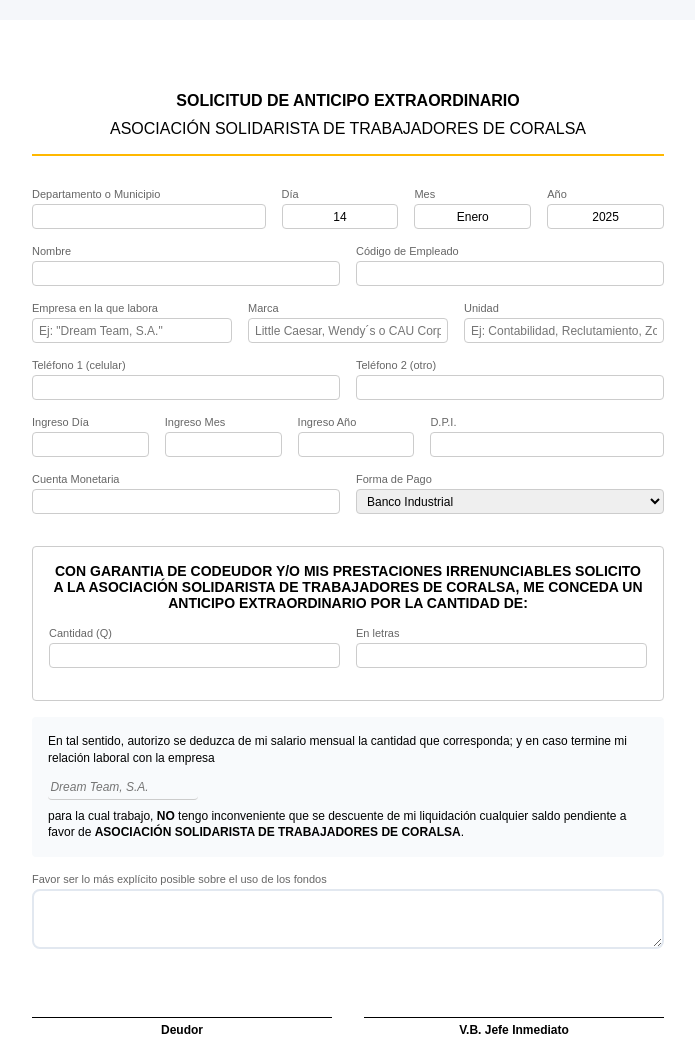
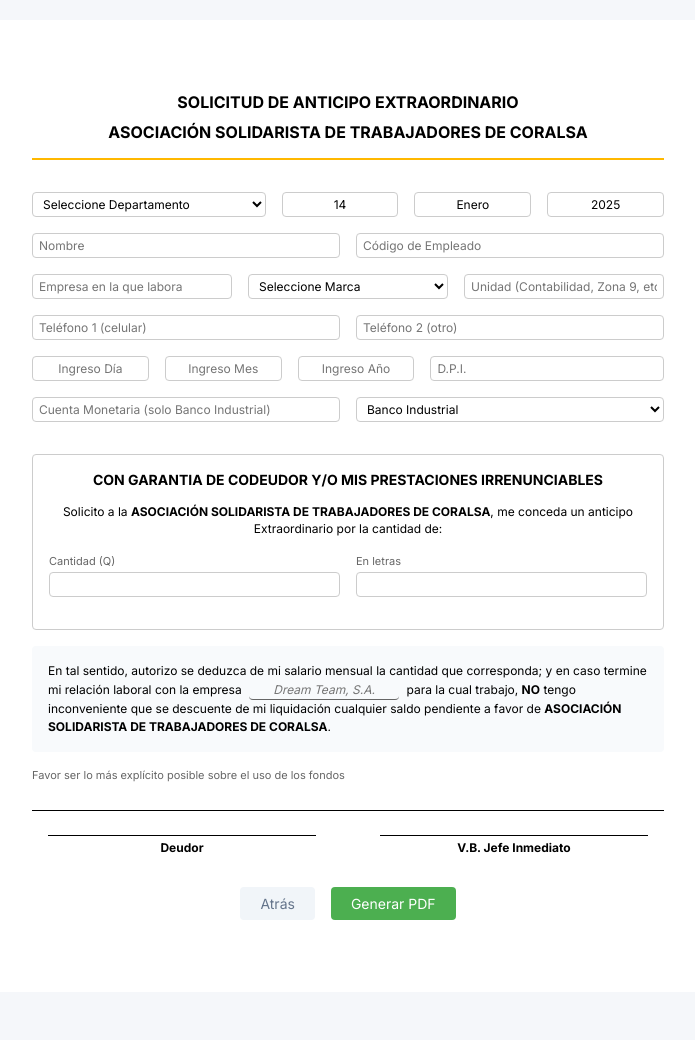
Before and after one commit to Assocoralsa/assocoralsa-, a plain HTML site: page formulario.html in a window 1280 px wide. Shown: the top 1040 px of the page, without its empty margins (292-987 px from the left). After the commit the page ends 1012 px from the top, so only its background shows below. Drawn offline with nearby package versions, Linux system fonts and the light colour scheme.

Commit message:
Update formulario.html
modificaciono

```diff
--- a/formulario.html
+++ b/formulario.html
@@ -4,6 +4,7 @@
    <meta charset="UTF-8">
    <meta name="viewport" content="width=device-width, initial-scale=1.0">
    <title>Formulario ASSOCORALSA</title>
+   <link href="https://fonts.googleapis.com/css2?family=Inter:wght@400;500;600;700&display=swap" rel="stylesheet">
    <script src="https://unpkg.com/vue@3/dist/vue.global.js"></script>
    <script src="https://cdnjs.cloudflare.com/ajax/libs/jspdf/2.5.1/jspdf.umd.min.js"></script>
    <script src="https://html2canvas.hertzen.com/dist/html2canvas.min.js"></script>
@@ -12,7 +13,7 @@
            margin: 0;
            padding: 0;
            box-sizing: border-box;
-           font-family: Arial, sans-serif;
+           font-family: 'Inter', sans-serif;
        }
 
        body {
@@ -76,6 +77,10 @@
            height: 25px;
        }
 
+       select {
+           background-color: white;
+       }
+
        .date-input {
            text-align: center;
        }
@@ -115,33 +120,55 @@
            border-radius: 4px;
            margin: 1rem 0;
            font-size: 12px;
-           line-height: 1.4;
-
+           line-height: 1.5;
        }
 
-       .company-input {
+       .authorization-text {
+           text-align: justify;
+       }
+
+       .company-input-inline {
+           display: inline-block;
+           width: 150px;
+           margin: 0 4px;
+           padding: 2px 4px;
            border: none;
-           border-bottom: 0.5px solid #ccc;
+           border-bottom: 1px solid #666;
            background: transparent;
-           padding: 0.15rem;
-           margin: 0.5rem 0;
-           width: 25%;
-           text-align: left;
            font-style: italic;
+           text-align: center;
+           font-size: 12px;
+           height: 20px;
+       }
+
+       .motivo-group {
+           margin-bottom: 0.5rem;
+       }
+
+       .motivo-input {
+           border: none;
+           border-bottom: 1px solid #000;
+           border-radius: 0;
+           padding: 4px 0;
+           font-size: 12px;
        }
 
        .signatures {
            display: grid;
            grid-template-columns: 1fr 1fr;
-           gap: 2rem;
-           margin-top: 2rem;
+           gap: 4rem;
+           margin-top: 1.5rem;
            text-align: center;
+           padding: 0 1rem;
+       }
+
+       .signature-container {
+           flex: 1;
        }
 
        .signature-line {
            border-top: 1px solid #000;
-           padding-top: 5px;
-           margin-top: 2rem;
+           padding-top: 4px;
            font-size: 12px;
            font-weight: bold;
        }
@@ -214,94 +241,110 @@
    <div id="app">
        <div class="container">
            <div class="form-card" id="formContent">
+
                <div class="header">
                    <h1>SOLICITUD DE ANTICIPO EXTRAORDINARIO</h1>
-                   <p>ASOCIACIÓN SOLIDARISTA DE TRABAJADORES DE CORALSA</p>
+                   <p><strong>ASOCIACIÓN SOLIDARISTA DE TRABAJADORES DE CORALSA</strong></p>
                </div>
 
                <div class="grid-4">
                    <div class="form-group">
-                       <label>Departamento o Municipio</label>
-                       <input type="text" v-model="formData.departamento">
+                       <select v-model="formData.departamento">
+                           <option value="" disabled selected>Seleccione Departamento</option>
+                           <option value="Alta Verapaz">Alta Verapaz</option>
+                           <option value="Baja Verapaz">Baja Verapaz</option>
+                           <option value="Chimaltenango">Chimaltenango</option>
+                           <option value="Chiquimula">Chiquimula</option>
+                           <option value="El Progreso">El Progreso</option>
+                           <option value="Escuintla">Escuintla</option>
+                           <option value="Guatemala">Guatemala</option>
+                           <option value="Huehuetenango">Huehuetenango</option>
+                           <option value="Izabal">Izabal</option>
+                           <option value="Jalapa">Jalapa</option>
+                           <option value="Jutiapa">Jutiapa</option>
+                           <option value="Petén">Petén</option>
+                           <option value="Quetzaltenango">Quetzaltenango</option>
+                           <option value="Quiché">Quiché</option>
+                           <option value="Retalhuleu">Retalhuleu</option>
+                           <option value="Sacatepéquez">Sacatepéquez</option>
+                           <option value="San Marcos">San Marcos</option>
+                           <option value="Santa Rosa">Santa Rosa</option>
+                           <option value="Sololá">Sololá</option>
+                           <option value="Suchitepéquez">Suchitepéquez</option>
+                           <option value="Totonicapán">Totonicapán</option>
+                           <option value="Zacapa">Zacapa</option>
+                       </select>
                    </div>
                    <div class="form-group">
-                       <label>Día</label>
-                       <input type="text" class="date-input" v-model="currentDate.day" readonly>
+                       <input type="text" class="date-input" v-model="currentDate.day" placeholder="Día" readonly>
                    </div>
                    <div class="form-group">
-                       <label>Mes</label>
-                       <input type="text" class="date-input" v-model="currentDate.month" readonly>
+                       <input type="text" class="date-input" v-model="currentDate.month" placeholder="Mes" readonly>
                    </div>
                    <div class="form-group">
-                       <label>Año</label>
-                       <input type="text" class="date-input" v-model="currentDate.year" readonly>
+                       <input type="text" class="date-input" v-model="currentDate.year" placeholder="Año" readonly>
                    </div>
                </div>
 
                <div class="grid-2">
                    <div class="form-group">
-                       <label>Nombre</label>
-                       <input type="text" v-model="formData.nombre">
+                       <input type="text" v-model="formData.nombre" placeholder="Nombre">
                    </div>
                    <div class="form-group">
-                       <label>Código de Empleado</label>
-                       <input type="text" v-model="formData.codigoEmpleado">
+                       <input type="text" v-model="formData.codigoEmpleado" placeholder="Código de Empleado">
                    </div>
                </div>
 
                <div class="grid-3">
                    <div class="form-group">
-                       <label>Empresa en la que labora</label>
-                       <input type="text" v-model="formData.empresa" placeholder='Ej: "Dream Team, S.A."'>
+                       <input type="text" v-model="formData.empresa" placeholder='Empresa en la que labora'>
                    </div>
                    <div class="form-group">
-                       <label>Marca</label>
-                       <input type="text" v-model="formData.marca" placeholder='Little Caesar, Wendy´s o CAU Corporativo'>
+                       <select v-model="formData.marca">
+                           <option value="" disabled selected>Seleccione Marca</option>
+                           <option value="Little Caesars">Little Caesars</option>
+                           <option value="Wendys">Wendy's</option>
+                           <option value="CAU Financiero">CAU Financiero</option>
+                           <option value="CAU Logística">CAU Logística</option>
+                           <option value="CAU Cortijo">CAU Cortijo</option>
+                       </select>
                    </div>
                    <div class="form-group">
-                       <label>Unidad</label>
-                       <input type="text" v-model="formData.unidad" placeholder="Ej: Contabilidad, Reclutamiento, Zona 9, etc.">
+                       <input type="text" v-model="formData.unidad" placeholder="Unidad (Contabilidad, Zona 9, etc.)">
                    </div>
                </div>
 
                <div class="grid-2">
                    <div class="form-group">
-                       <label>Teléfono 1 (celular)</label>
-                       <input type="tel" v-model="formData.telefono1">
+                       <input type="tel" v-model="formData.telefono1" placeholder="Teléfono 1 (celular)">
                    </div>
                    <div class="form-group">
-                       <label>Teléfono 2 (otro)</label>
-                       <input type="tel" v-model="formData.telefono2">
+                       <input type="tel" v-model="formData.telefono2" placeholder="Teléfono 2 (otro)">
                    </div>
                </div>
 
                <div class="grid-date-dpi">
                    <div class="form-group">
-                       <label>Ingreso Día</label>
-                       <input type="text" class="date-input" v-model="formData.fechaIngresoDia">
+                       <input type="text" class="date-input" v-model="formData.fechaIngresoDia" placeholder="Ingreso Día">
                    </div>
                    <div class="form-group">
-                       <label>Ingreso Mes</label>
-                       <input type="text" class="date-input" v-model="formData.fechaIngresoMes">
+                       <input type="text" class="date-input" v-model="formData.fechaIngresoMes" placeholder="Ingreso Mes">
                    </div>
                    <div class="form-group">
-                       <label>Ingreso Año</label>
-                       <input type="text" class="date-input" v-model="formData.fechaIngresoAnio">
+                       <input type="text" class="date-input" v-model="formData.fechaIngresoAnio" placeholder="Ingreso Año">
                    </div>
                    <div class="form-group">
-                       <label>D.P.I.</label>
-                       <input type="text" v-model="formData.dpi">
+                       <input type="text" v-model="formData.dpi" placeholder="D.P.I.">
                    </div>
                </div>
 
                <div class="grid-2">
                    <div class="form-group">
-                       <label>Cuenta Monetaria</label>
-                       <input type="text" v-model="formData.cuentaMonetaria">
+                       <input type="text" v-model="formData.cuentaMonetaria" placeholder="Cuenta Monetaria (solo Banco Industrial)">
                    </div>
                    <div class="form-group">
-                       <label>Forma de Pago</label>
                        <select v-model="formData.formaPago">
+                           <option value="" disabled selected>Forma de Pago</option>
                            <option value="banco">Banco Industrial</option>
                            <option value="cheque">Emisión de Cheque</option>
                        </select>
@@ -309,8 +352,8 @@
                </div>
 
                <div class="monto-section">
-                   <div class="garantia-title">CON GARANTIA DE CODEUDOR Y/O MIS PRESTACIONES IRRENUNCIABLES Solicito a la Asociación Solidarista de Trabajadores de Coralsa, me conceda un anticipo Extraordinario por la cantidad de:</div>
-
+                   <div class="garantia-title">CON GARANTIA DE CODEUDOR Y/O MIS PRESTACIONES IRRENUNCIABLES</div>
+                   <div class="solicitud-text">Solicito a la <strong>ASOCIACIÓN SOLIDARISTA DE TRABAJADORES DE CORALSA</strong>, me conceda un anticipo Extraordinario por la cantidad de:</div>
                    <div class="grid-2">
                        <div class="form-group">
                            <label>Cantidad (Q)</label>
@@ -324,33 +367,27 @@
                </div>
 
                <div class="authorization">
-                   <p>
-                       En tal sentido, autorizo se deduzca de mi salario mensual la cantidad que corresponda;
-                       y en caso termine mi relación laboral con la empresa
-                   </p>
-                   <input type="text"
-                          class="company-input"
-                          v-model="formData.empresaAutorizacion"
-                          placeholder='Dream Team, S.A.'>
-                   <p>
-                       para la cual trabajo, <strong>NO</strong> tengo inconveniente que se descuente de mi liquidación
-                       cualquier saldo pendiente a favor de <strong>ASOCIACIÓN SOLIDARISTA DE TRABAJADORES DE CORALSA</strong>.
-                   </p>
+                   <span class="authorization-text">
+                       En tal sentido, autorizo se deduzca de mi salario mensual la cantidad que corresponda; y en caso termine mi relación laboral con la empresa
+                       <input type="text" class="company-input-inline" v-model="formData.empresaAutorizacion" placeholder='Dream Team, S.A.'>
+                       para la cual trabajo, <strong>NO</strong> tengo inconveniente que se descuente de mi liquidación cualquier saldo pendiente a favor de <strong>ASOCIACIÓN SOLIDARISTA DE TRABAJADORES DE CORALSA</strong>.
+                   </span>
                </div>
 
-               <div class="form-group">
+               <div class="form-group motivo-group">
                    <label>Favor ser lo más explícito posible sobre el uso de los fondos</label>
-                   <textarea
+                   <input type="text"
                        v-model="formData.motivoAnticipo"
-                       style="width: 100%; padding: 0.75rem; border: 2px solid #e2e8f0; border-radius: 8px; resize: vertical;"
-                   ></textarea>
+                       class="motivo-input"
+                   >
                </div>
 
                <div class="signatures">
-                   <div>
+                   <div class="signature-container">
                        <div class="signature-line">Deudor</div>
                    </div>
-                   <div>
+
+                   <div class="signature-container">
                        <div class="signature-line">V.B. Jefe Inmediato</div>
                    </div>
                </div>
@@ -411,18 +448,50 @@
            methods: {
                async generatePDF() {
                    try {
+                       // Preparar el documento para la captura
                        const element = document.getElementById('formContent');
+                       const originalHeight = element.clientHeight;
+
+                       // Configuración de html2canvas
                        const canvas = await html2canvas(element, {
-                           scale: 2,
+                           scale: 2, // Mayor calidad
                            useCORS: true,
                            letterRendering: true,
                            logging: false,
                            allowTaint: true,
-                           backgroundColor: '#ffffff'
+                           backgroundColor: '#ffffff',
+                           height: originalHeight + 50,
+                           windowHeight: originalHeight + 50,
+                           scrollY: -window.scrollY,
+                           onclone: function(clonedDoc) {
+                               const inputs = clonedDoc.getElementsByTagName('input');
+                               const selects = clonedDoc.getElementsByTagName('select');
+
+                               // Asegurar estilos para inputs
+                               for(let input of inputs) {
+                                   input.style.height = '32px';
+                                   input.style.minHeight = '32px';
+                                   input.style.lineHeight = '32px';
+                                   input.style.textAlign = 'center';
+                                   input.style.verticalAlign = 'middle';
+                                   input.style.border = '1px solid #e5e7eb';
+                                   input.style.display = 'flex';
+                                   input.style.alignItems = 'center';
+                                   input.style.justifyContent = 'center';
+                               }
+
+                               // Asegurar estilos para selects
+                               for(let select of selects) {
+                                   select.style.height = '32px';
+                                   select.style.minHeight = '32px';
+                                   select.style.textAlign = 'center';
+                                   select.style.textAlignLast = 'center';
+                               }
+                           }
                        });
 
+                       // Crear PDF
                        const imgData = canvas.toDataURL('image/jpeg', 1.0);
-
                        const pdf = new jsPDF({
                            orientation: 'portrait',
                            unit: 'px',
@@ -430,18 +499,20 @@
                            hotfixes: ["px_scaling"]
                        });
 
-                       const imgProps = pdf.getImageProperties(imgData);
                        const pdfWidth = pdf.internal.pageSize.getWidth();
-                       const pdfHeight = (imgProps.height * pdfWidth) / imgProps.width;
+                       const pdfHeight = (canvas.height * pdfWidth) / canvas.width;
 
+                       // Añadir imagen al PDF
                        pdf.addImage(imgData, 'JPEG', 0, 0, pdfWidth, pdfHeight, '', 'FAST');
 
+                       // Opciones de calidad
                        const pdfOptions = {
                            compress: true,
                            precision: 2,
                            userUnit: 1.0
                        };
 
+                       // Guardar PDF
                        pdf.save('solicitud-anticipo.pdf', pdfOptions);
                    } catch (error) {
                        console.error('Error al generar PDF:', error);
```
